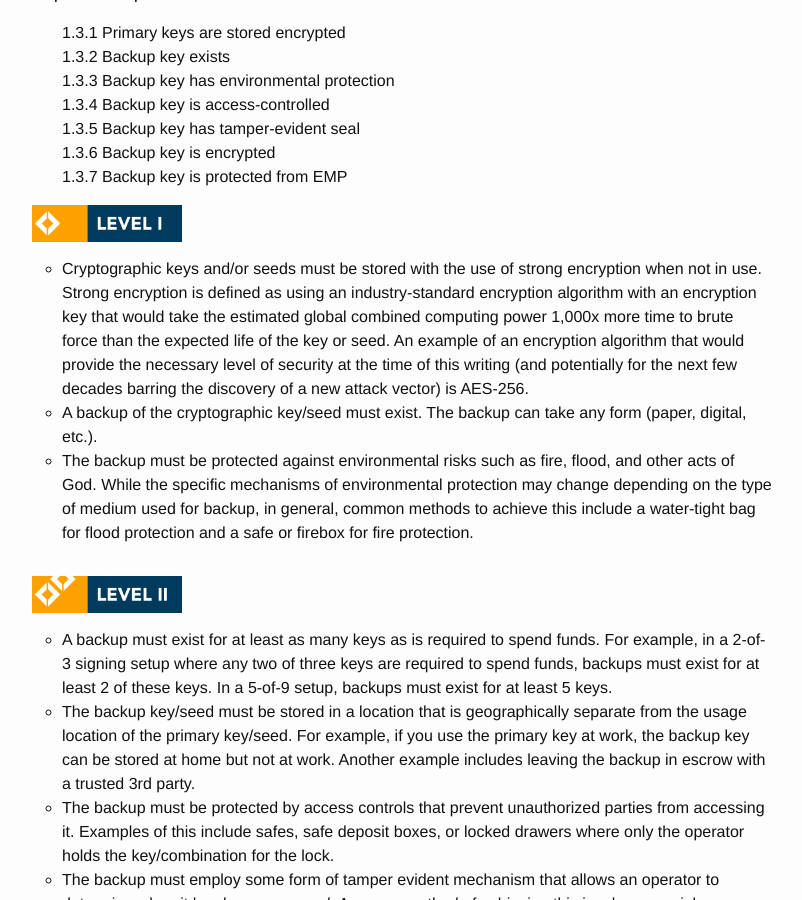
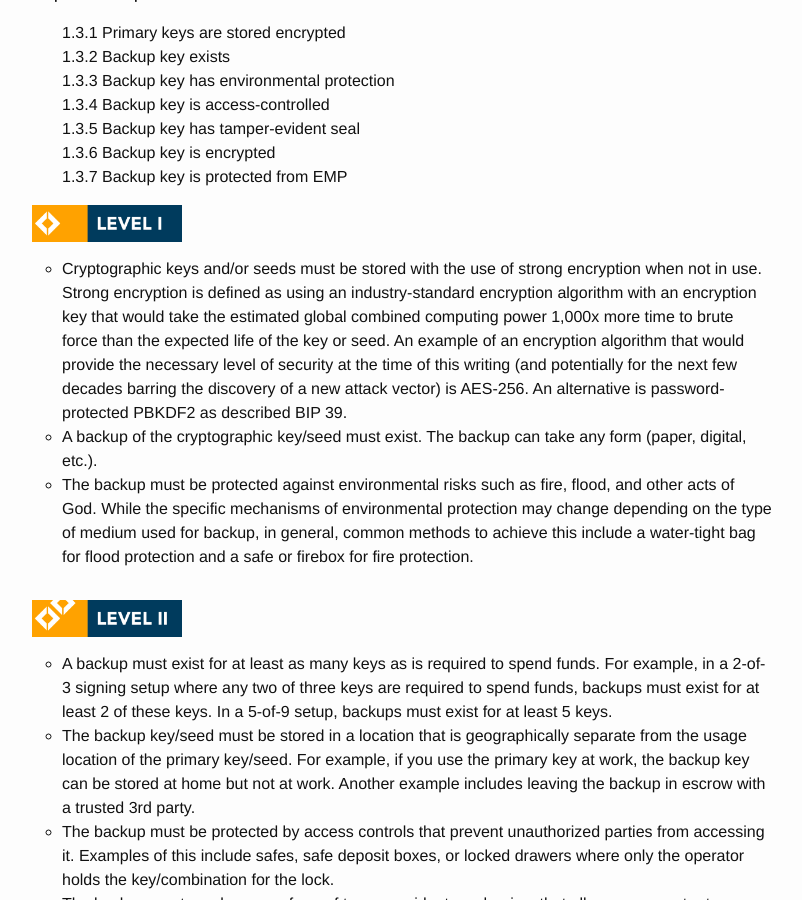
Before and after one commit to CryptoConsortium/CCSS, a Jekyll site: the page built from 1_aspects.html, in a window 1280 px wide and 900 px high, scrolled down 3374 px. Shown: the whole window, without its empty margins (238-1040 px from the left). Built offline with Jekyll 4.4.1, drawn with Linux system fonts in a browser that asks for light colours.

Commit message:
add PBKDF2 as described in BIP39
It is actually not necessary to "encrypt" the private key - using a seed and a
password to derive the private key with a KDF, such as PBKDF2 as descried in
BIP 39, has equivalent security properties.

```diff
--- a/_data/aspects/103-KeyStorage.yml
+++ b/_data/aspects/103-KeyStorage.yml
@@ -17,7 +17,7 @@
   This aspect covers how cryptographic private keys and seeds are stored when not being used. To maximize the confidentiality of keys/seeds, they should be stored in as secure a manner as the business will allow and make use of strategies such as encryption, secret sharing, and physical locks where appropriate. To maximize the integrity of keys/seeds, backups should exist that allow the keys/seeds to be recovered in the event the primary keys become inaccessible. Care should be taken to ensure that backups are stored with at least as much security as the primary keys, if not more.
 
 level_one:
-  - Cryptographic keys and/or seeds must be stored with the use of strong encryption when not in use. Strong encryption is defined as using an industry-standard encryption algorithm with an encryption key that would take the estimated global combined computing power 1,000x more time to brute force than the expected life of the key or seed. An example of an encryption algorithm that would provide the necessary level of security at the time of this writing (and potentially for the next few decades barring the discovery of a new attack vector) is AES-256.
+  - Cryptographic keys and/or seeds must be stored with the use of strong encryption when not in use. Strong encryption is defined as using an industry-standard encryption algorithm with an encryption key that would take the estimated global combined computing power 1,000x more time to brute force than the expected life of the key or seed. An example of an encryption algorithm that would provide the necessary level of security at the time of this writing (and potentially for the next few decades barring the discovery of a new attack vector) is AES-256. An alternative is password-protected PBKDF2 as described BIP 39.
   - A backup of the cryptographic key/seed must exist. The backup can take any form (paper, digital, etc.).
   - The backup must be protected against environmental risks such as fire, flood, and other acts of God. While the specific mechanisms of environmental protection may change depending on the type of medium used for backup, in general, common methods to achieve this include a water-tight bag for flood protection and a safe or firebox for fire protection.
 
```
